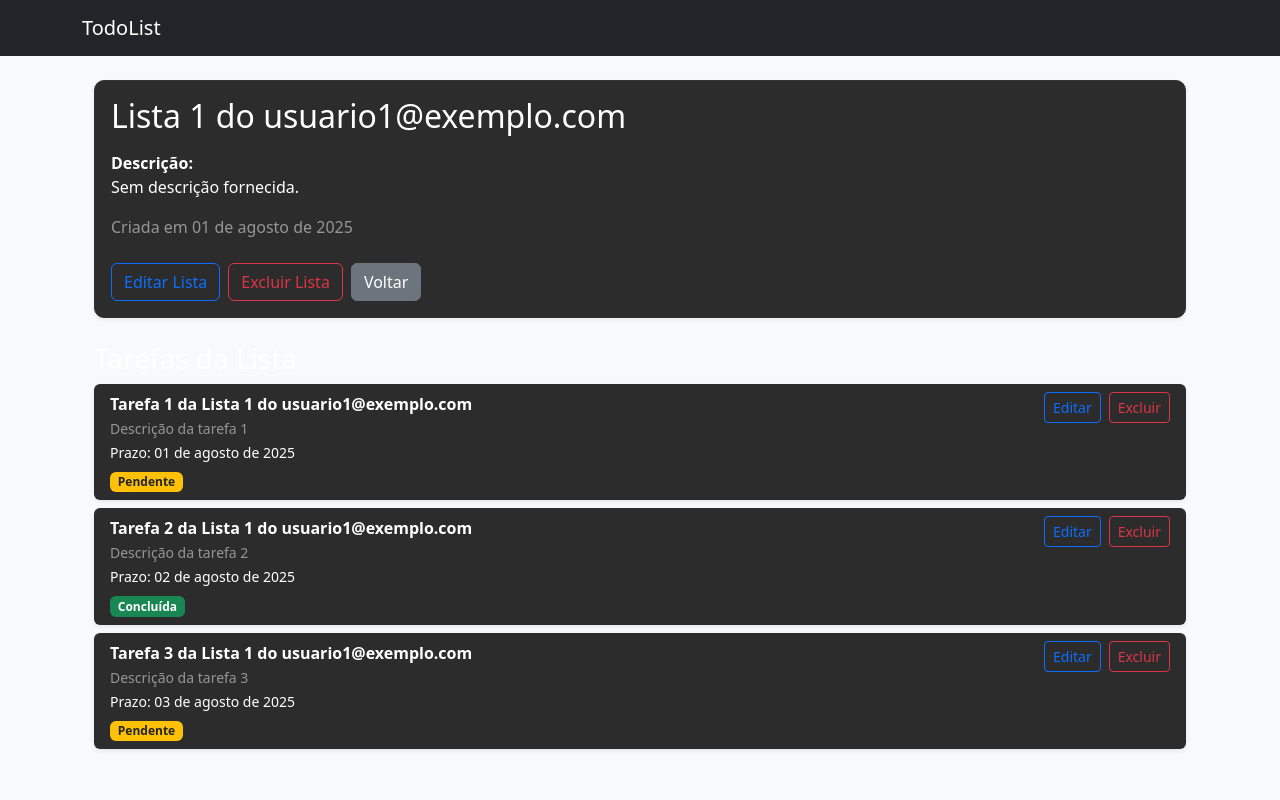
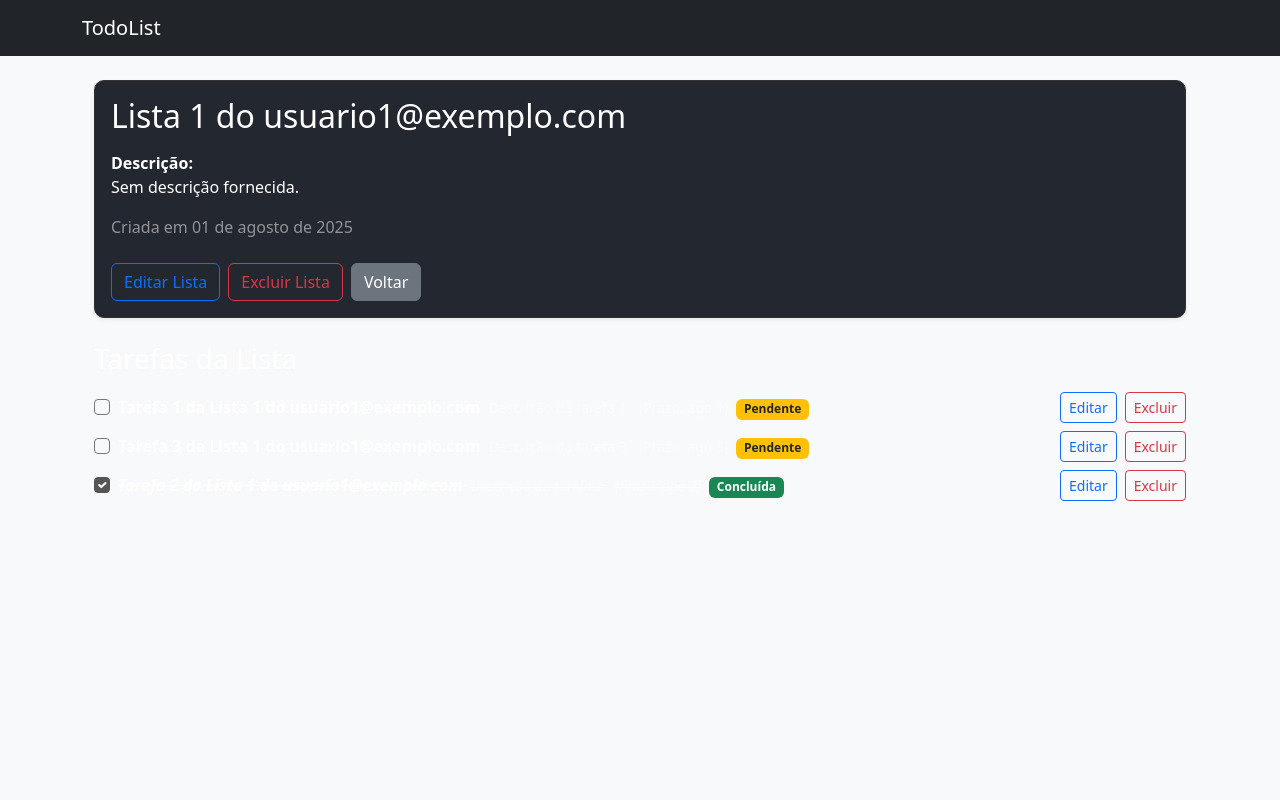
Before and after one commit to iancostag/todolist-RoR, a Rails app: page /listas/1 in a window 1280 px wide. Run offline with Rails 7, Linux system fonts and the light colour scheme; the visitor is signed in with stand-in values (Sample User, id 1); data comes from the database, SQL or seed files in the repository; some libraries are stand-ins or nearby versions.

Commit message:
refactor:refatorando telas

```diff
--- a/app/assets/stylesheets/custom.css
+++ b/app/assets/stylesheets/custom.css
@@ -1,10 +1,10 @@
 :root {
   --primary: #1F3A93;
   --secondary: #ECEFF1;
-  --success: #2ECC71;
-  --danger: #E74C3C;
+  --success: #10c986;
+  --danger: #ff3860;
   --background: #1e1e1e;
-  --surface: #2c2c2c;
+  --surface: #23272f;
   --text: #ffffff;
   --text-muted: #bbbbbb;
 }
@@ -80,6 +80,17 @@
   text-decoration: underline;
 }
 
+.btn-danger, .btn-danger:active, .btn-danger:focus {
+  background-color: var(--danger) !important;
+  border-color: var(--danger) !important;
+  color: #fff !important;
+}
+
+.btn-danger:hover, .btn-danger:active:hover {
+  background-color: #c0392b !important;
+  border-color: #c0392b !important;
+}
+
 .form-check-input {
   border-radius: 100%; /* deixa o checkbox arredondado (bolinha) */
   width: 1rem;
@@ -134,3 +145,7 @@
   color: #16346F;
   text-decoration: underline;
 }
+
+.text-danger{
+  color: var(--danger);
+}
--- a/app/controllers/sessoes_controller.rb
+++ b/app/controllers/sessoes_controller.rb
@@ -25,6 +25,6 @@
   private
 
   def redirecionar_se_autenticado
-    redirect_to listas_path if current_usuario.present?
+    redirect_to tarefas_path if current_usuario.present?
   end
 end
--- a/app/views/listas/show.html.erb
+++ b/app/views/listas/show.html.erb
@@ -28,44 +28,45 @@
   </div>
 </div>
 <div class="container mt-4">
-  <h3>Tarefas da Lista</h3>
 
+  <h3 class="mt-4">Tarefas da Lista</h3>
+
+  <div class="mt-3">
     <% if @lista.tarefas.any? %>
-    <ul class="list-group">
-      <% @lista.tarefas.each do |tarefa| %>
-        <% atrasada = !tarefa.concluida? && tarefa.prazo.present? && tarefa.prazo < Date.today %>
-        <% status_label, status_class = if tarefa.concluida?
-                                          ["Concluída", "bg-success"]
-                                        elsif atrasada
-                                          ["Atrasada", "bg-danger"]
-                                        else
-                                          ["Pendente", "bg-warning text-dark"]
-                                        end %>
-
-        <li class="list-group-item bg-surface text-white border-0 mb-2 rounded shadow-sm">
-          <div class="d-flex justify-content-between align-items-start">
-            <div>
-              <strong><%= tarefa.titulo %></strong><br>
-              <small class="text-white-50"><%= tarefa.descricao %></small><br>
+      <% @lista.tarefas.order(:concluida, :prazo, :created_at).each do |tarefa| %>
+        <div class="d-flex align-items-center mb-2">
+          <%= form_with model: tarefa, url: tarefa_path(tarefa), method: :patch, local: true do |form| %>
+            <%= form.check_box :concluida, class: "form-check-input", onchange: "this.form.submit()" %>
+          <% end %>
+          <span class="ms-2 <%= 'text-decoration-line-through text-blue fst-italic' if tarefa.concluida %>">
+            <strong><%= tarefa.titulo %></strong>
+            <% if tarefa.descricao.present? %>
+              <small class="text-white-50 ms-1"><%= tarefa.descricao %></small>
+            <% end %>
             <% if tarefa.prazo %>
-                <small>Prazo: <%= l(tarefa.prazo, format: :long) %></small><br>
+              <small class="ms-2 text-white-50">(Prazo: <%= l(tarefa.prazo, format: "%b %-d") %>)</small>
             <% end %>
-              <span class="badge <%= status_class %> mt-2"><%= status_label %></span>
-            </div>
-            <div class="d-flex gap-2">
+          </span>
+          <span class="ms-2">
+            <% if tarefa.concluida? %>
+              <span class="badge bg-success">Concluída</span>
+            <% elsif tarefa.prazo && tarefa.prazo < Date.today %>
+              <span class="badge bg-danger">Atrasada</span>
+            <% else %>
+              <span class="badge bg-warning text-dark">Pendente</span>
+            <% end %>
+          </span>
+          <div class="ms-auto d-flex gap-2">
             <%= link_to "Editar", edit_tarefa_path(tarefa), class: "btn btn-sm btn-outline-primary" %>
-              <button type="button" class="btn btn-outline-danger btn-sm" data-bs-toggle="modal" data-bs-target="#modal-excluir-<%= @lista.id %>">
-                Excluir
-              </button>
+            <%= button_to "Excluir", tarefa_path(tarefa), method: :delete, data: { confirm: "Tem certeza?" }, class: "btn btn-sm btn-outline-danger" %>
           </div>
         </div>
-        </li>
       <% end %>
-    </ul>
     <% else %>
       <p class="text-white-50">Nenhuma tarefa cadastrada nesta lista.</p>
     <% end %>
   </div>
+
 
 
 <div class="modal fade" id="modal-excluir-<%= @lista.id %>" tabindex="-1" aria-labelledby="modalLabel-<%= @lista.id %>" aria-hidden="true">
--- a/config/routes.rb
+++ b/config/routes.rb
@@ -1,9 +1,10 @@
 Rails.application.routes.draw do
-  root to: "sessoes#new"
+  root to: "tarefas#hoje"
   get "usuarios/new"
   get "usuarios/create"
   # cruds
   resources :tarefas
+  get "/tarefas/hoje", to: "tarefas#hoje", as: :tarefas_hoje
   resources :listas
   get "up" => "rails/health#show", as: :rails_health_check
   # cadastro de usuarios
```
Also changed, not shown: app/controllers/tarefas_controller.rb (+11 -0 lines), app/views/layouts/_sidebar.html.erb (+4 -4 lines), app/views/tarefas/hoje.html.erb (added, +48 -0 lines). Lines whose indentation alone changed are shown as unchanged.
